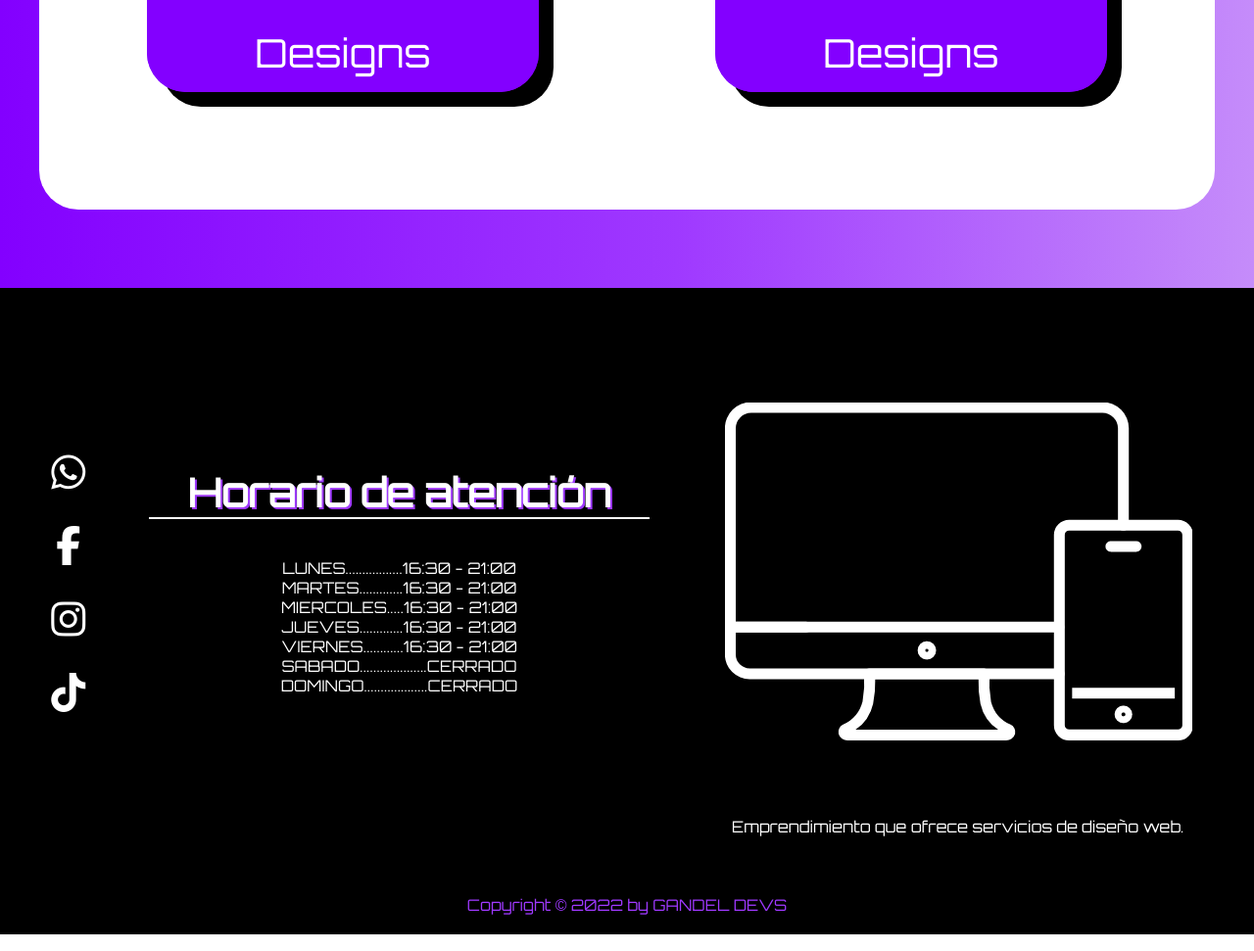
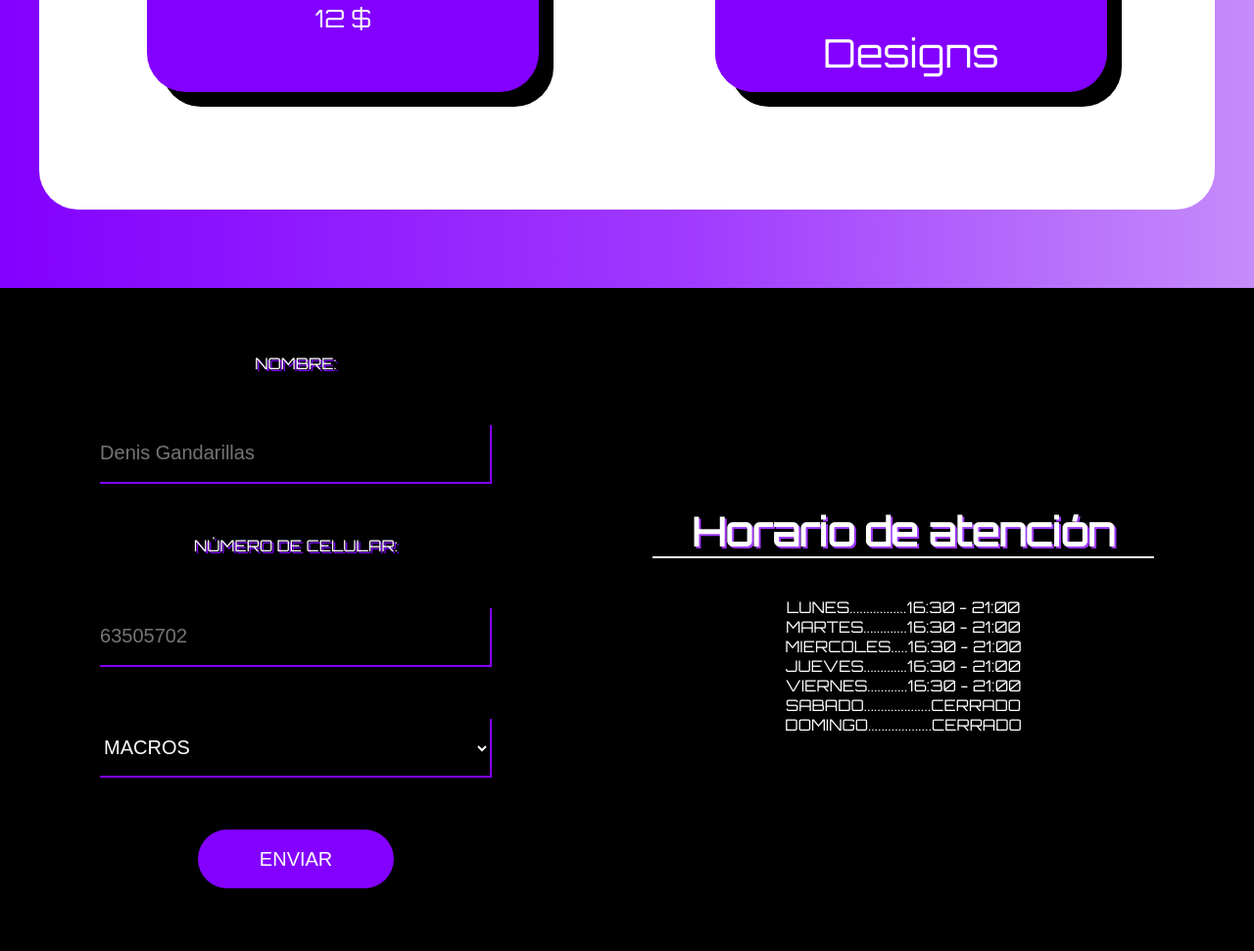
Before and after one commit to gandel-devs/gandeldevs, a website: page index.html in a window 1280 px wide. Shown: the part 1948-2919 px from the top of the page at 98% size. Drawn offline with nearby package versions, Linux system fonts and the light colour scheme.

Commit message:
UPDATE: 16-SEP-2022, 22:00

```diff
--- a/CSS/main.css
+++ b/CSS/main.css
@@ -256,6 +256,9 @@ section {
     font-size: 25px;
     color: #fff;
 }
+.priceShop.m{
+    margin-bottom: 60px;
+}
 
 .styleShop {
     width: 100%;
@@ -287,12 +290,73 @@ footer {
     gap: 40px;
 }
 
+.contactMe{
+    width: 400px;
+    height: 600px;
+    display: flex;
+    flex-direction: column;
+    justify-content: center;
+    align-items: center;
+    color: #fff;
+    text-shadow: 2px 2px 0 #8300ff;
+}
+
+.contactMe form{
+    width: 100%;
+    height: 100%;
+    display: flex;
+    flex-direction: column;
+    align-items: center;
+    justify-content: space-around;
+}
+
+.contactMe form input[type="text"],
+.contactMe form input[type="tel"]{
+    background-color: #000;
+    width: 100%;
+    height: 60px;
+    font-size: 20px;
+    border: 2px solid #8300ff;
+    border-top: none;
+    border-left: none;
+    color: #fff;
+}
+
+.contactMe form input:focus,
+.contactMe form select:focus{
+    outline: none;
+}
+
+.contactMe form select{
+    background-color: #000;
+    color: #fff;
+    width: 100%;
+    height: 60px;
+    font-size: 20px;
+    border: 2px solid #8300ff;
+    border-top: none;
+    border-left: none;
+}
+
+.contactMe form input[type="submit"]{
+    background-color: #8300ff;
+    width: 200px;
+    height: 60px;
+    font-size: 20px;
+    color: #fff;
+    border-radius: 40px;
+    border: none;
+}
+
 .redes {
+    background-color: #000;
+    width: 100%;
     height: 300px;
     display: flex;
-    flex-direction: column;
+    flex-direction: row;
     justify-content: space-around;
     align-items: center;
+    flex-wrap: wrap;
 }
 
 .rs {
--- a/index.html
+++ b/index.html
@@ -49,11 +49,10 @@
             <div class="shopContainer">
                 <div class="type">
                     <div class="frameIcon">
-                        <img src="img/wordpressC.png" alt="WORDPRESS" class="iconShop">
+                        <img src="img/hoja-de-calculo.png" alt="MACROS" class="iconShop">
                     </div>
-                    <h3 class="nameShop">Wordpress</h3>
-                    <p class="priceShop">50 $</p>
-                    <a href="wordpressdesings.html" class="styleShop">Designs</a>
+                    <h3 class="nameShop">Macros</h3>
+                    <p class="priceShop m">12 $</p>
                 </div>
 
                 <div class="type">
@@ -61,7 +60,7 @@
                         <img src="img/laptop.png" alt="CODE" class="iconShop">
                     </div>
                     <h3 class="nameShop">Code</h3>
-                    <p class="priceShop">90 $</p>
+                    <p class="priceShop">58 $</p>
                     <a href="estilos_html.html" class="styleShop">Designs</a>
                 </div>
             </div>
@@ -69,11 +68,18 @@
     </div>
 
     <footer>
-        <div class="redes">
-            <a href="https://api.whatsapp.com/send?phone=59163505702&app=facebook&entry_point=page_cta&fbclid=IwAR0p_Y45Ue59xbaFRwOzhYEX-XgRu-EtQJb_Zy11y7PR_GM19_AZSP5dFtc" target="_blank" class="rs"><i class="fa-brands fa-whatsapp"></i></a>
-            <a href="https://www.facebook.com/gandel.devs" target="_blank" class="rs"><i class="fa-brands fa-facebook-f"></i></a>
-            <a href="https://www.instagram.com/gandel_devs/" target="_blank" class="rs"><i class="fa-brands fa-instagram"></i></a>
-            <a href="https://www.tiktok.com/@gandeldevs" target="_blank" class="rs"><i class="fa-brands fa-tiktok"></i></a>
+        <div class="contactMe">
+            <form action="https://formsubmit.co/34c9bf2a5ef25170d6424b38eb44e5dd" method="POST">
+                <label>NOMBRE:</label><input type="text" name="username" id="username" placeholder="Denis Gandarillas" required>
+                <label>NÚMERO DE CELULAR:</label><input type="tel" name="number" id="#number" placeholder="63505702" pattern="[0-9]{8}" required>
+                <select name="product" id="product">
+                    <option value="macro">MACROS</option>
+                    <option value="web">WEB</option>
+                </select>
+                <input type="submit" value="ENVIAR">
+                <input type="hidden" name="_next" value="https://gandel-devs.github.io/gandeldevs/">
+                <input type="hidden" name="_captcha" value="false">
+            </form>
         </div>
         <div class="schedule">
             <h2 class="subtitle two">Horario de atención</h2>
@@ -92,6 +98,12 @@
             <p class="infoFooter">Emprendimiento que ofrece servicios de diseño web. </p>
         </div>
     </footer>
+    <div class="redes">
+        <a href="https://api.whatsapp.com/send?phone=59163505702&app=facebook&entry_point=page_cta&fbclid=IwAR0p_Y45Ue59xbaFRwOzhYEX-XgRu-EtQJb_Zy11y7PR_GM19_AZSP5dFtc" target="_blank" class="rs"><i class="fa-brands fa-whatsapp"></i></a>
+        <a href="https://www.facebook.com/gandel.devs" target="_blank" class="rs"><i class="fa-brands fa-facebook-f"></i></a>
+        <a href="https://www.instagram.com/gandel_devs/" target="_blank" class="rs"><i class="fa-brands fa-instagram"></i></a>
+        <a href="https://www.tiktok.com/@gandeldevs" target="_blank" class="rs"><i class="fa-brands fa-tiktok"></i></a>
+    </div>
 
     <div class="copy">
         <p class="co">Copyright © 2022 by GANDEL DEVS</p>
```
Also changed, not shown: macrosdesings.html (renamed from wordpressdesings.html, +2 -2 lines), img/hoja-de-calculo.png (added).
